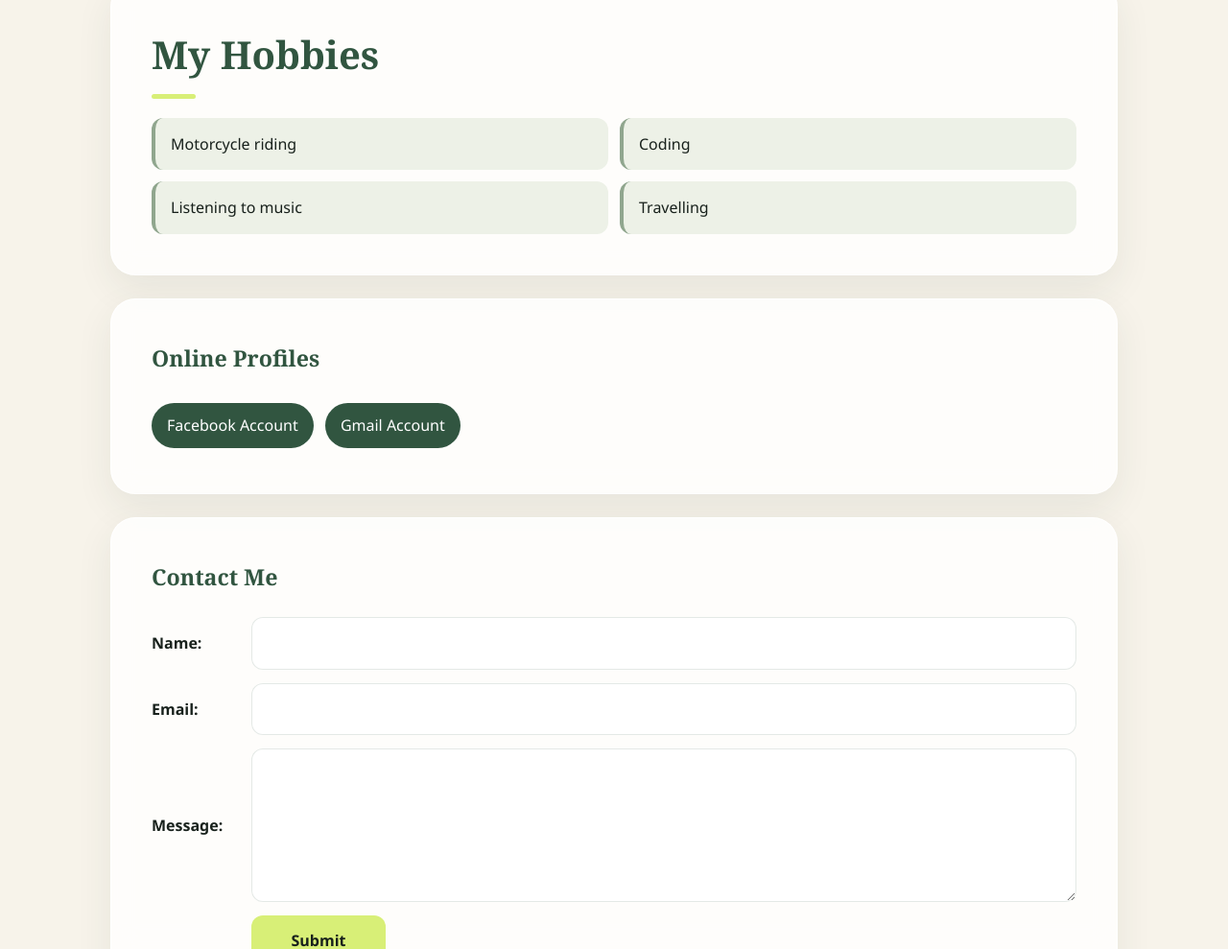
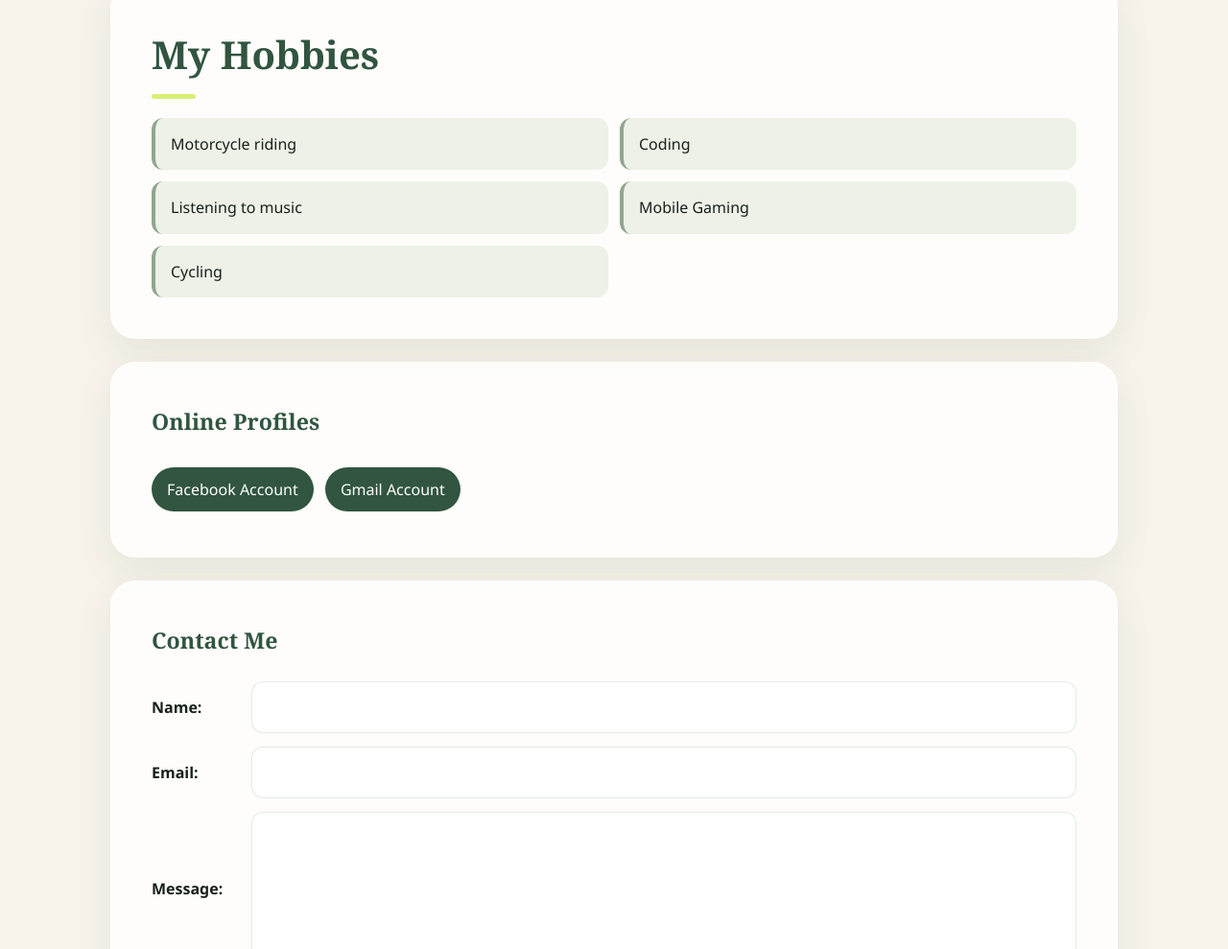
Before and after one commit to johnmichealjabagat07-a11y/JABAGAT-project-1, a plain HTML site: page index.html in a window 1280 px wide. Shown: the part 2012-3001 px from the top of the page at 96% size. Drawn offline with Linux system fonts and the light colour scheme.

Commit message:
updating my hobbies

```diff
--- a/index.html
+++ b/index.html
@@ -56,7 +56,8 @@
     <li>Motorcycle riding </li>
     <li>Coding</li>
     <li>Listening to music</li>
-    <li>Travelling</li>
+    <li>Mobile Gaming</li>
+    <li>Cycling</li>
   </ul>
 </section>
 
```
